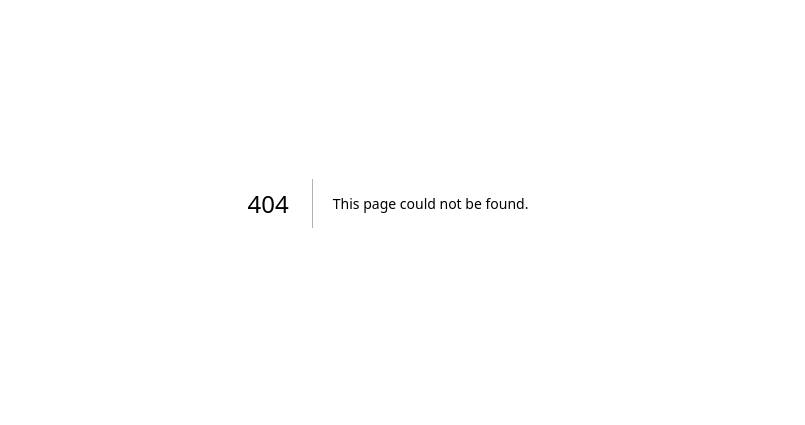
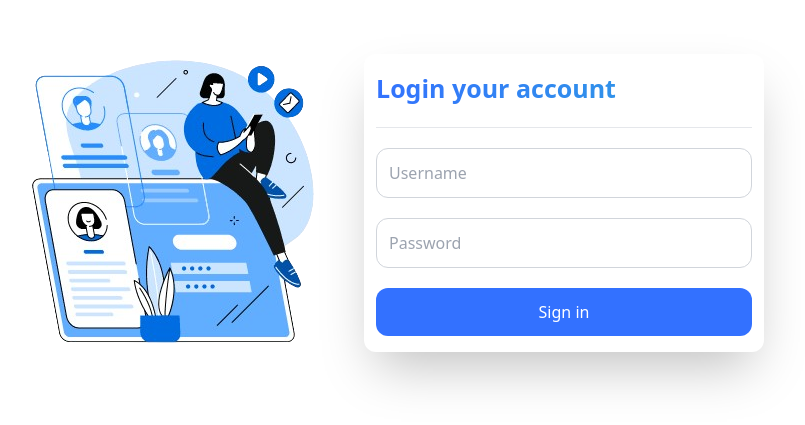
Before and after one commit to nduongg04/SE347.P11-cafe-web, a Next.js app: page /login in a window 1280 px wide. Before the commit this address had no page. Shown: the part 197-622 px from the top of the page, without its empty margins (252-1057 px from the left). Built offline with nearby package versions, Linux system fonts and the light colour scheme.

Commit message:
finish login

```diff
--- /dev/null
+++ b/app/login/page.tsx
@@ -0,0 +1,60 @@
+"use client";
+
+import { useRef } from "react";
+
+const LoginPage = () => {
+    const usernameInpput = useRef<HTMLInputElement>(null);
+    const passwordInput = useRef<HTMLInputElement>(null);
+    const baseURL = process.env.BASE_URL;
+    async function onClick() {
+        var data = {
+            username: usernameInpput.current?.value,
+            password: passwordInput.current?.value,
+        };
+        var response = await fetch(`${baseURL}/auth/login`, {
+            method: "POST",
+            headers: {
+                "Content-Type": "application/json",
+            },
+            body: JSON.stringify(data),
+        });
+
+        const res = await response.json();
+        console.log(res);
+    }
+
+    return (
+        <div className="flex h-screen items-center justify-center gap-8">
+            <img
+                src="assets\images\login-image.png"
+                alt=""
+                className="hidden max-w-[100%] md:block"
+            />
+            <div className="flex w-[30%] min-w-[400px] flex-col gap-5 rounded-xl bg-white px-3 py-4 shadow-2xl">
+                <div className="bg-gradient-to-r from-[#3372FE] via-[#318BEE] to-[#30A2DF] bg-clip-text text-[25px] font-semibold text-transparent">
+                    Login your account
+                </div>
+                <hr className="" />
+                <input
+                    ref={usernameInpput}
+                    className="rounded-xl border border-[#D1D5DB] p-3 text-[16px] caret-[#318BEE] focus:outline-[#318BEE]"
+                    placeholder="Username"
+                />
+                <input
+                    ref={passwordInput}
+                    type="password"
+                    className="rounded-xl border border-[#D1D5DB] p-3 text-[16px] caret-[#318BEE] focus:outline-[#318BEE]"
+                    placeholder="Password"
+                />
+                <button
+                    className="cursor-pointer rounded-xl bg-[#3371FF] p-3 text-[16px] text-white"
+                    onClick={onClick}
+                >
+                    Sign in
+                </button>
+            </div>
+        </div>
+    );
+};
+
+export default LoginPage;
--- a/next.config.mjs
+++ b/next.config.mjs
@@ -1,4 +1,8 @@
 /** @type {import('next').NextConfig} */
-const nextConfig = {};
+const nextConfig = {
+    env: {
+        BASE_URL: "https://coffeemanagementapi.azurewebsites.net/api/v1",
+    },
+};
 
 export default nextConfig;
```
Also changed, not shown: public/assets/images/login-image.png (added).
